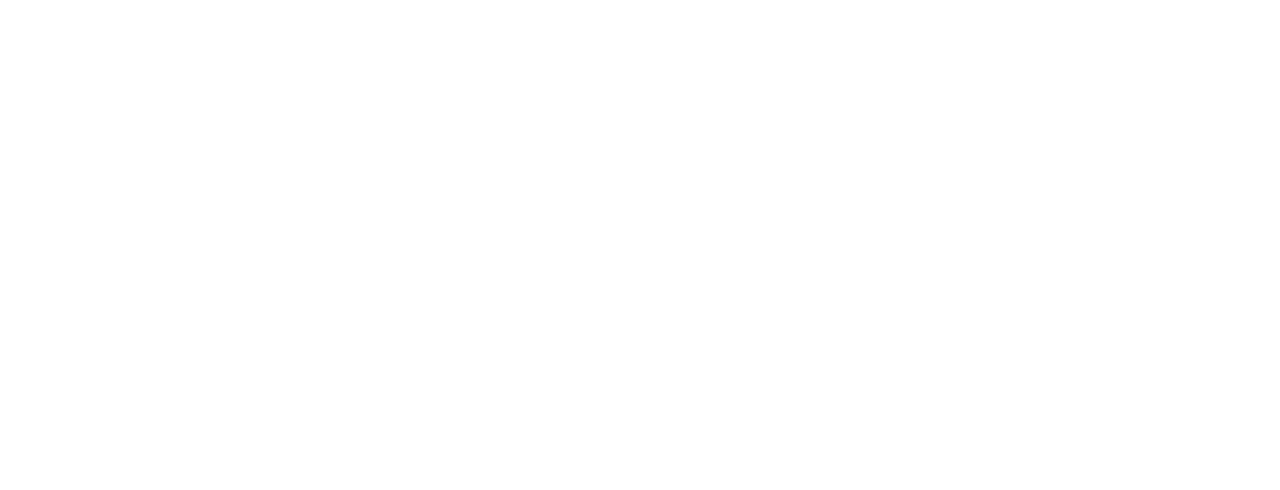
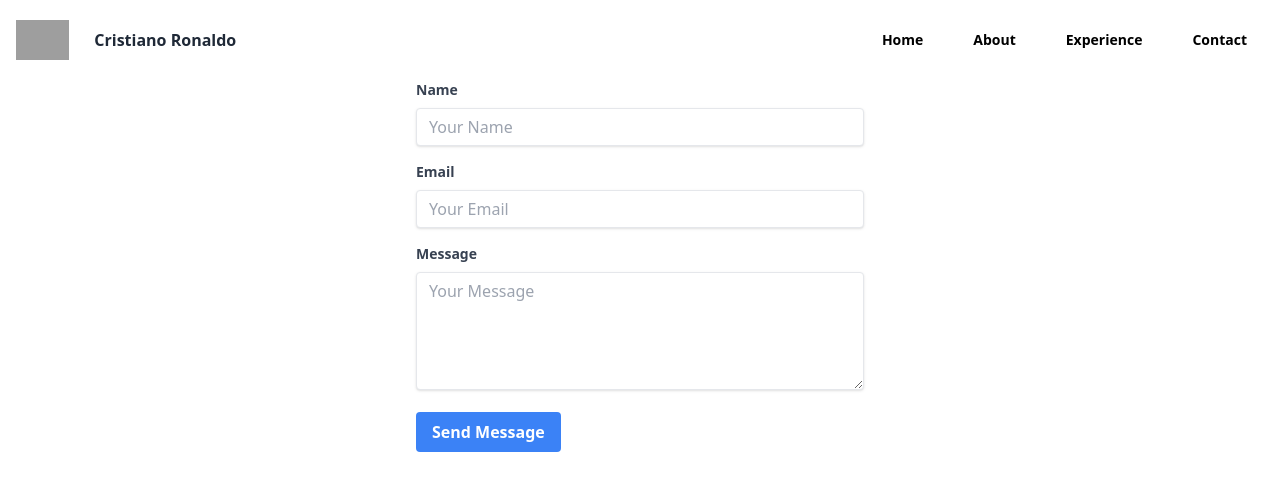
Before and after one commit to ThapananKulab/portfolio-thapanan, a Gatsby site: page /contact in a window 1280 px wide. Before the commit this address had no page. Built offline with nearby package versions, Linux system fonts and the light colour scheme; Gatsby itself is replaced by a stand-in of ours; grey boxes are pictures that could not be loaded.

Commit message:
fix | header and contact

```diff
--- a/src/components/header.js
+++ b/src/components/header.js
@@ -40,14 +40,6 @@
           >
             Home
           </Link>
-
-          <Link
-            to="/experience"
-            className="btn btn-ghost text-md"
-            style={{ color: "black" }}
-          >
-            Experience
-          </Link>
           <Link
             to="/about"
             className="btn btn-ghost text-md"
@@ -56,6 +48,22 @@
           >
             About
           </Link>
+          <Link
+            to="/experience"
+            className="btn btn-ghost text-md"
+            style={{ color: "black" }}
+          >
+            Experience
+          </Link>
+
+          <Link
+            to="/contact"
+            className="btn btn-ghost text-md"
+            style={{ color: "black" }}
+            activeClassName="active"
+          >
+            Contact
+          </Link>
         </div>
       </div>
     </div>
--- /dev/null
+++ b/src/pages/contact.js
@@ -0,0 +1,92 @@
+import React, { useState } from "react"
+import Navbar from "../components/header"
+
+const ContactForm = () => {
+  const [formData, setFormData] = useState({
+    name: "",
+    email: "",
+    message: "",
+  })
+
+  const handleChange = e => {
+    setFormData({ ...formData, [e.target.name]: e.target.value })
+  }
+
+  const handleSubmit = e => {
+    e.preventDefault()
+    // ตรวจสอบค่าใน formData และส่งข้อมูลไปยัง API หรือที่ต้องการ
+    console.log(formData)
+    // ล้างฟอร์มหลังจาก submit
+    setFormData({ name: "", email: "", message: "" })
+  }
+
+  return (
+    <div>
+      <Navbar />
+      <form onSubmit={handleSubmit} className="max-w-md mx-auto">
+        <div className="mb-4">
+          <label
+            htmlFor="name"
+            className="block text-gray-700 text-sm font-bold mb-2"
+          >
+            Name
+          </label>
+          <input
+            type="text"
+            id="name"
+            name="name"
+            value={formData.name}
+            onChange={handleChange}
+            className="shadow appearance-none border rounded w-full py-2 px-3 text-gray-700 leading-tight focus:outline-none focus:shadow-outline"
+            placeholder="Your Name"
+            required
+          />
+        </div>
+        <div className="mb-4">
+          <label
+            htmlFor="email"
+            className="block text-gray-700 text-sm font-bold mb-2"
+          >
+            Email
+          </label>
+          <input
+            type="email"
+            id="email"
+            name="email"
+            value={formData.email}
+            onChange={handleChange}
+            className="shadow appearance-none border rounded w-full py-2 px-3 text-gray-700 leading-tight focus:outline-none focus:shadow-outline"
+            placeholder="Your Email"
+            required
+          />
+        </div>
+        <div className="mb-4">
+          <label
+            htmlFor="message"
+            className="block text-gray-700 text-sm font-bold mb-2"
+          >
+            Message
+          </label>
+          <textarea
+            id="message"
+            name="message"
+            value={formData.message}
+            onChange={handleChange}
+            className="shadow appearance-none border rounded w-full py-2 px-3 text-gray-700 leading-tight focus:outline-none focus:shadow-outline"
+            rows="5"
+            placeholder="Your Message"
+            required
+          ></textarea>
+        </div>
+        <button
+          type="submit"
+          className="bg-blue-500 hover:bg-blue-700 text-white font-bold py-2 px-4 rounded focus:outline-none focus:shadow-outline"
+        >
+          Send Message
+        </button>
+      </form>
+    </div>
+  )
+}
+
+export default ContactForm
```
